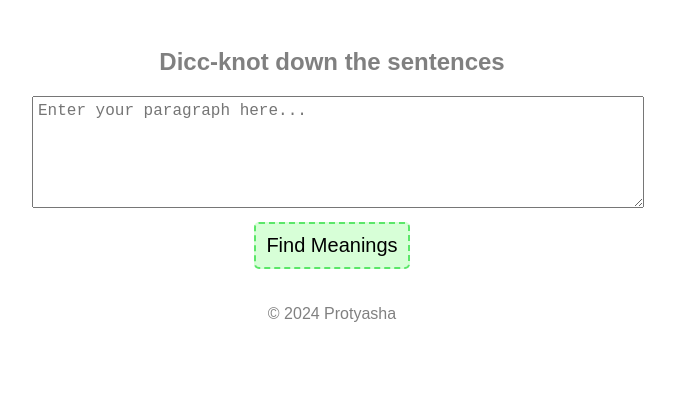
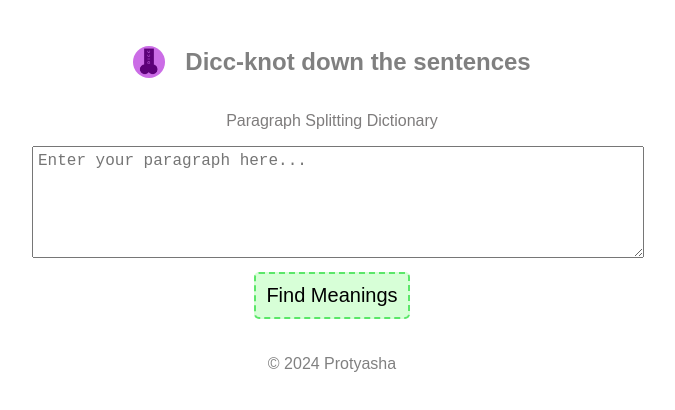
Before and after one commit to Protyasha-Roy/dicc, a plain HTML site: page index.html in a window 1280 px wide. Shown: the whole page, without its empty margins (308-983 px from the left). Drawn offline with Linux system fonts and the light colour scheme.

Commit message:
added icon and updated read me

```diff
--- a/index.html
+++ b/index.html
@@ -4,12 +4,23 @@
 <meta charset="UTF-8">
 <meta name="viewport" content="width=device-width, initial-scale=1.0">
 <link rel="stylesheet" href="styles.css">
+<link rel="shortcut icon" href="DICC.png" type="image/x-icon">
+<link rel="manifest" href="/manifest.json">
+<meta name="msapplication-TileColor" content="#ffffff">
+<meta name="msapplication-TileImage" content="/ms-icon-144x144.png">
+<meta name="theme-color" content="#ffffff">
 <title>DICC-WORD MEANING FINDER</title>
 </head>
 <body>
   <main>
     <div class="container">
-      <h2>Dicc-knot down the sentences</h2>
+      <div class="headerDiv">
+        <div class="logo">
+          <img src="DICC.png" alt="dicc-logo"/>
+        </div>
+        <h2>Dicc-knot down the sentences</h2>
+      </div>
+      <p style="text-align: center;color: rgb(126, 124, 124);">Paragraph Splitting Dictionary</p>
       <textarea id="inputText" placeholder="Enter your paragraph here..."></textarea>
       <button onclick="findMeanings()">Find Meanings</button>
       <div class="meanings" id="meanings"></div>
--- a/styles.css
+++ b/styles.css
@@ -40,3 +40,22 @@ body {
     background-color: rgb(125, 237, 125);
     border: 2px dashed rgb(15, 137, 25);
   }
+
+  .headerDiv{
+    display: flex;
+    justify-content: center;
+    align-items: center;
+    flex-direction: row;
+    gap: 20px;
+}
+
+.logo {
+  width: 32px;
+  height: 32px;
+}
+
+.headerDiv img{
+  border-radius: 50%;
+  width: 100%;
+  height: 100%;
+}
```
Also changed, not shown: DICC.png (added), 1 other file.
